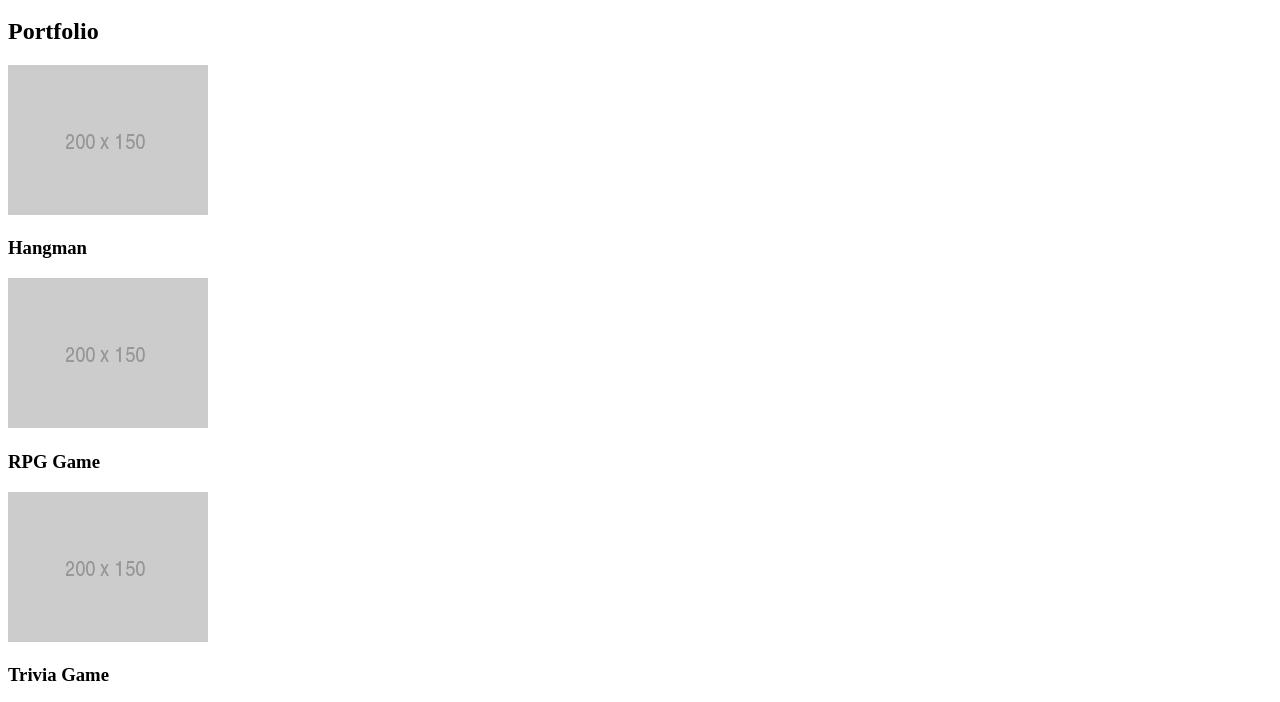
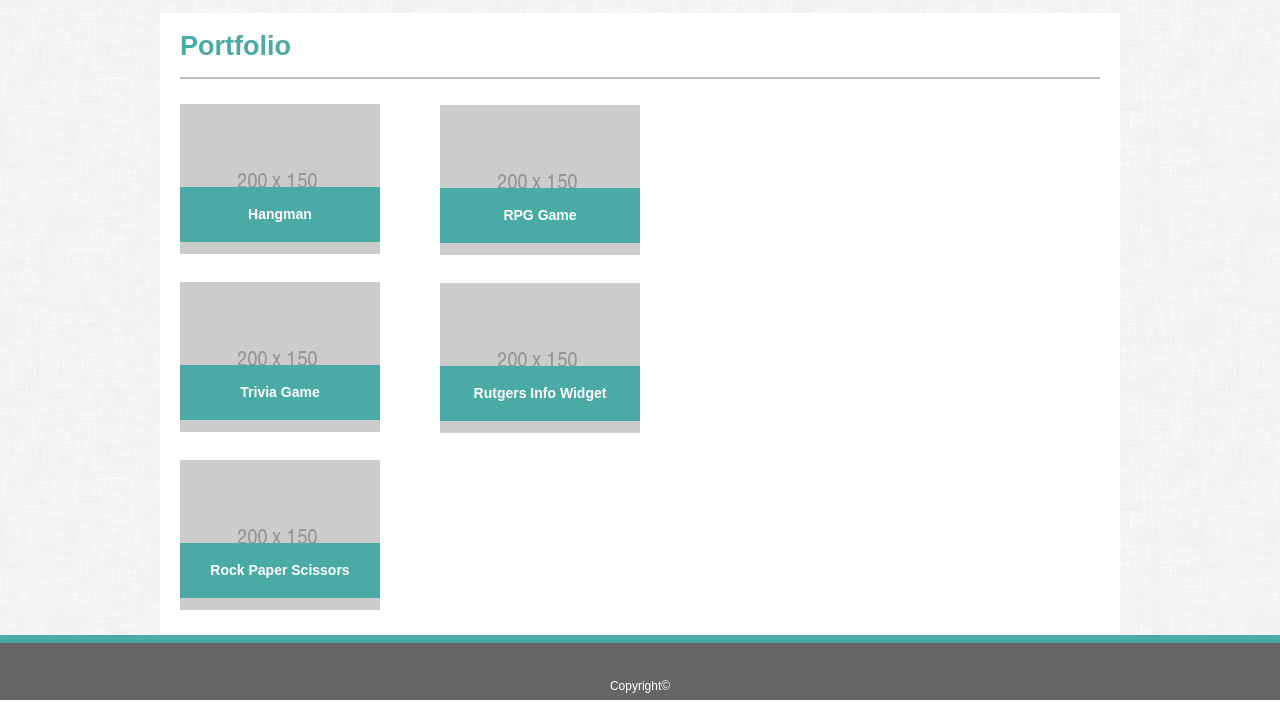
Before and after one commit to Gkeller25/Basic-Portfolio, a plain HTML site: page portfolio.html in a window 1280 px wide. Shown: the part 100-802 px from the top of the page. Drawn offline with Linux system fonts and the light colour scheme.

Commit message:
Fixed Portfolio style link

```diff
--- a/portfolio.html
+++ b/portfolio.html
@@ -6,7 +6,7 @@
     <meta charset="UTF-8">
     <title>Portfolio</title>
 
-    <link rel="stylesheet" type="text/css"  href="C:\Users\kelle\Desktop\Test\assets\css\Port.css" />
+    <link rel="stylesheet" type="text/css"  href="assets\css\style.css" />
 
 </head>
 <body>
```
